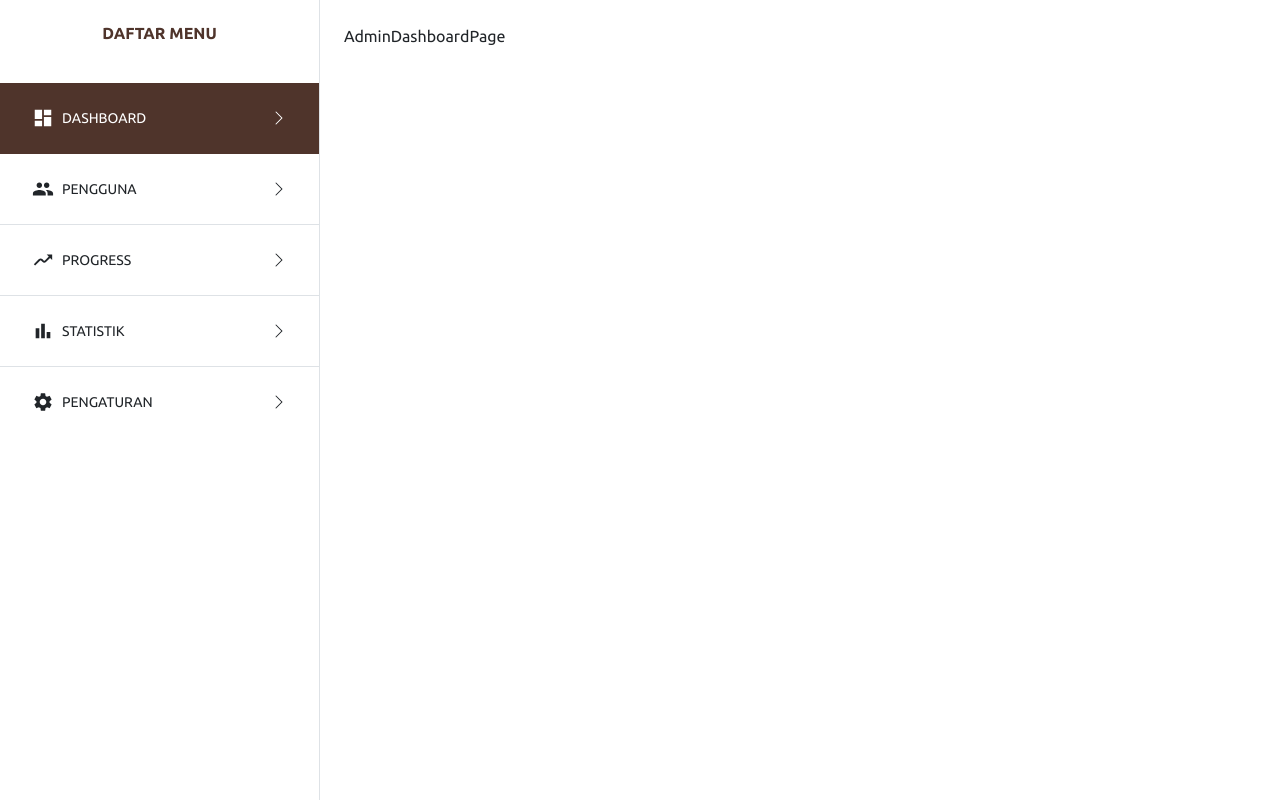
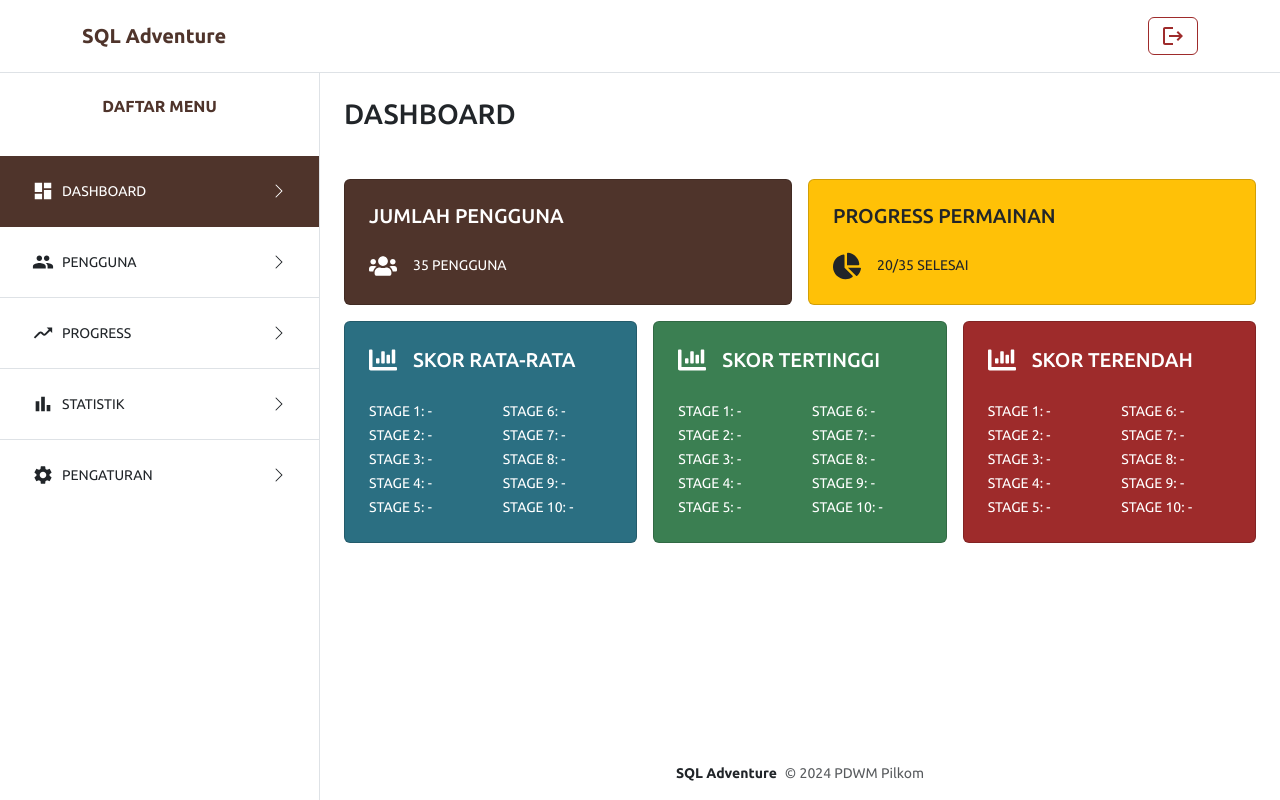
Before and after one commit to ahmadyogi543/sql-adventure, a React (Vite) app: page /admin in a window 1280 px wide. Built offline with nearby package versions, Linux system fonts and the light colour scheme.

Commit message:
update: implement dashboard ui

```diff
--- a/src/components/Footer.tsx
+++ b/src/components/Footer.tsx
@@ -1,7 +1,7 @@
 const Footer = () => {
   return (
     <footer className="flex-center py-3">
-      <div className="d-flex align-items-center text-secondary small">
+      <div className="d-flex align-items-center small">
         <span className="fw-bold me-2">SQL Adventure</span>
         <span className="opacity-75">© 2024 PDWM Pilkom</span>
       </div>
--- /dev/null
+++ b/src/components/admin/DashboardCard.tsx
@@ -0,0 +1,32 @@
+import { FC, ReactNode } from 'react';
+import { Card } from 'react-bootstrap';
+
+type DashboardCardProps = {
+  icon: ReactNode;
+  title: string;
+  subtitle: string;
+  variant: string;
+};
+
+const DashboardCard: FC<DashboardCardProps> = ({
+  icon,
+  title,
+  subtitle,
+  variant,
+}) => {
+  return (
+    <Card bg={variant}>
+      <Card.Body className="p-4">
+        <h5 className="mb-4">{title.toUpperCase()}</h5>
+        <div className="d-flex align-items-center">
+          {icon}
+          <Card.Text className="small m-0 ms-3">
+            {subtitle.toUpperCase()}
+          </Card.Text>
+        </div>
+      </Card.Body>
+    </Card>
+  );
+};
+
+export default DashboardCard;
--- /dev/null
+++ b/src/components/admin/DashboardCard2.tsx
@@ -0,0 +1,29 @@
+import { FC, ReactNode } from 'react';
+import { Card } from 'react-bootstrap';
+import { FaChartBar } from 'react-icons/fa';
+
+type DashboardCard2Props = {
+  children: ReactNode;
+  title: string;
+  variant: string;
+};
+
+const DashboardCard2: FC<DashboardCard2Props> = ({
+  children,
+  title,
+  variant,
+}) => {
+  return (
+    <Card bg={variant}>
+      <Card.Body className="p-4">
+        <div className="d-flex align-items-center mb-4">
+          <FaChartBar className="me-3" size={28} />
+          <h5 className="m-0">{title.toUpperCase()}</h5>
+        </div>
+        <div>{children}</div>
+      </Card.Body>
+    </Card>
+  );
+};
+
+export default DashboardCard2;
--- /dev/null
+++ b/src/components/admin/Topbar.tsx
@@ -0,0 +1,22 @@
+import { Button } from 'react-bootstrap';
+import Container from 'react-bootstrap/Container';
+import Navbar from 'react-bootstrap/Navbar';
+import { MdLogout } from 'react-icons/md';
+import { Link } from 'react-router-dom';
+
+const Topbar = () => {
+  return (
+    <Navbar className="py-3 border-bottom">
+      <Container>
+        <Navbar.Brand as={Link} className="text-primary fw-bold" to="/">
+          SQL Adventure
+        </Navbar.Brand>
+        <Button className="flex-center" variant="outline-danger">
+          <MdLogout size={24} />
+        </Button>
+      </Container>
+    </Navbar>
+  );
+};
+
+export default Topbar;
--- /dev/null
+++ b/src/layouts/AdminLayout.tsx
@@ -0,0 +1,23 @@
+import { FC, ReactNode } from 'react';
+import Footer from '../components/Footer';
+
+type AdminLayout = {
+  children: ReactNode;
+  title: string;
+};
+
+const AdminLayout: FC<AdminLayout> = ({ children, title }) => {
+  return (
+    <>
+      <div className="flex-grow-1 p-4">
+        <div className="mb-5">
+          <h3>{title}</h3>
+        </div>
+        {children}
+      </div>
+      <Footer />
+    </>
+  );
+};
+
+export default AdminLayout;
--- a/src/pages/admin/_root.tsx
+++ b/src/pages/admin/_root.tsx
@@ -2,9 +2,12 @@ import { Col, Row } from 'react-bootstrap';
 import { Outlet } from 'react-router-dom';
 
 import MenuItemList from '../../components/admin/MenuItemList';
+import Topbar from '../../components/admin/Topbar';
 
 const AdminRootPage = () => {
   return (
+    <>
+      <Topbar />
       <Row className="g-0 flex-grow-1">
         <Col className="border-end" md={3}>
           <div className="text-center p-4 mb-3">
@@ -12,10 +15,11 @@ const AdminRootPage = () => {
           </div>
           <MenuItemList />
         </Col>
-      <Col className="p-4">
+        <Col className="d-flex flex-column flex-grow-1">
           <Outlet />
         </Col>
       </Row>
+    </>
   );
 };
 
--- a/src/pages/admin/dashboard.tsx
+++ b/src/pages/admin/dashboard.tsx
@@ -1,5 +1,95 @@
+import { Col, Row } from 'react-bootstrap';
+import { FaChartPie, FaUsers } from 'react-icons/fa';
+
+import AdminLayout from '../../layouts/AdminLayout';
+import DashboardCard from '../../components/admin/DashboardCard';
+import DashboardCard2 from '../../components/admin/DashboardCard2';
+
+const DashboardCard2Content = () => (
+  <>
+    <Row>
+      <Col>
+        <small>STAGE 1: -</small>
+      </Col>
+      <Col>
+        <small>STAGE 6: -</small>
+      </Col>
+    </Row>
+    <Row>
+      <Col>
+        <small>STAGE 2: -</small>
+      </Col>
+      <Col>
+        <small>STAGE 7: -</small>
+      </Col>
+    </Row>
+    <Row>
+      <Col>
+        <small>STAGE 3: -</small>
+      </Col>
+      <Col>
+        <small>STAGE 8: -</small>
+      </Col>
+    </Row>
+    <Row>
+      <Col>
+        <small>STAGE 4: -</small>
+      </Col>
+      <Col>
+        <small>STAGE 9: -</small>
+      </Col>
+    </Row>
+    <Row>
+      <Col>
+        <small>STAGE 5: -</small>
+      </Col>
+      <Col>
+        <small>STAGE 10: -</small>
+      </Col>
+    </Row>
+  </>
+);
+
 const AdminDashboardPage = () => {
-  return <div>AdminDashboardPage</div>;
+  return (
+    <AdminLayout title="DASHBOARD">
+      <Row className="g-3 mb-3">
+        <Col>
+          <DashboardCard
+            icon={<FaUsers size={28} />}
+            title="JUMLAH PENGGUNA"
+            subtitle="35 PENGGUNA"
+            variant="primary text-white"
+          />
+        </Col>
+        <Col>
+          <DashboardCard
+            icon={<FaChartPie size={28} />}
+            title="PROGRESS PERMAINAN"
+            subtitle="20/35 SELESAI"
+            variant="warning"
+          />
+        </Col>
+      </Row>
+      <Row className="g-3">
+        <Col>
+          <DashboardCard2 title="SKOR RATA-RATA" variant="info text-white">
+            <DashboardCard2Content />
+          </DashboardCard2>
+        </Col>
+        <Col>
+          <DashboardCard2 title="SKOR TERTINGGI" variant="success text-white">
+            <DashboardCard2Content />
+          </DashboardCard2>
+        </Col>
+        <Col>
+          <DashboardCard2 title="SKOR TERENDAH" variant="danger text-white">
+            <DashboardCard2Content />
+          </DashboardCard2>
+        </Col>
+      </Row>
+    </AdminLayout>
+  );
 };
 
 export default AdminDashboardPage;
```
Lines whose indentation alone changed are shown as unchanged.
